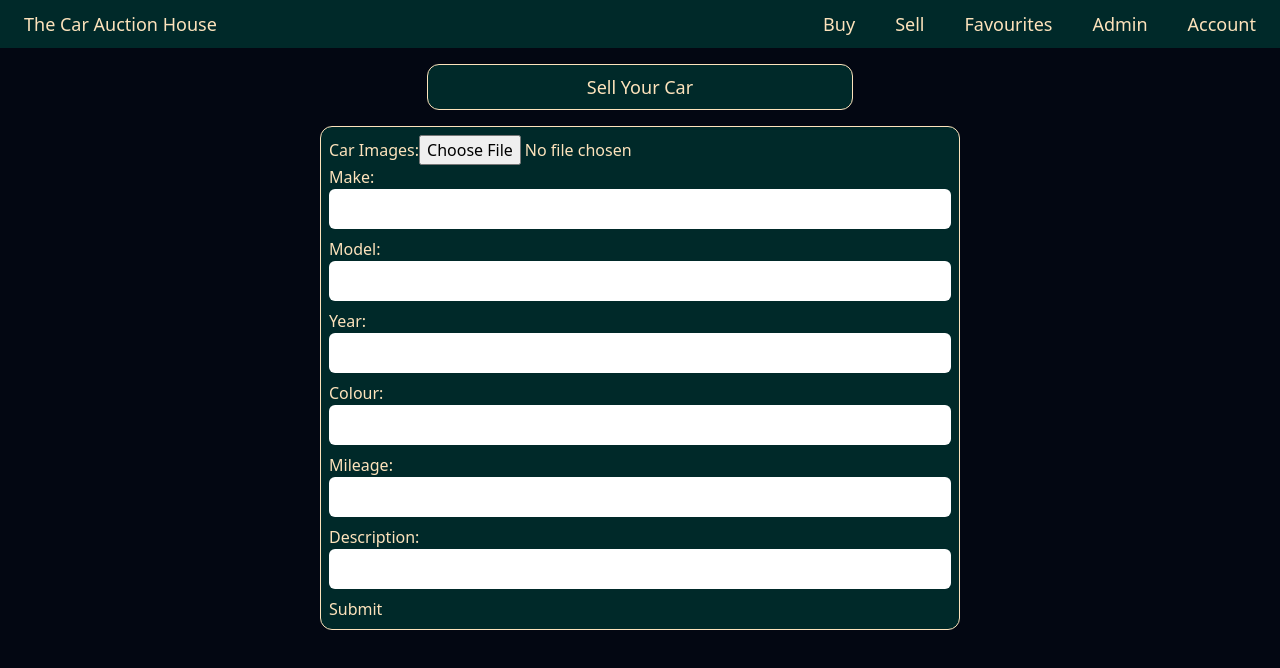
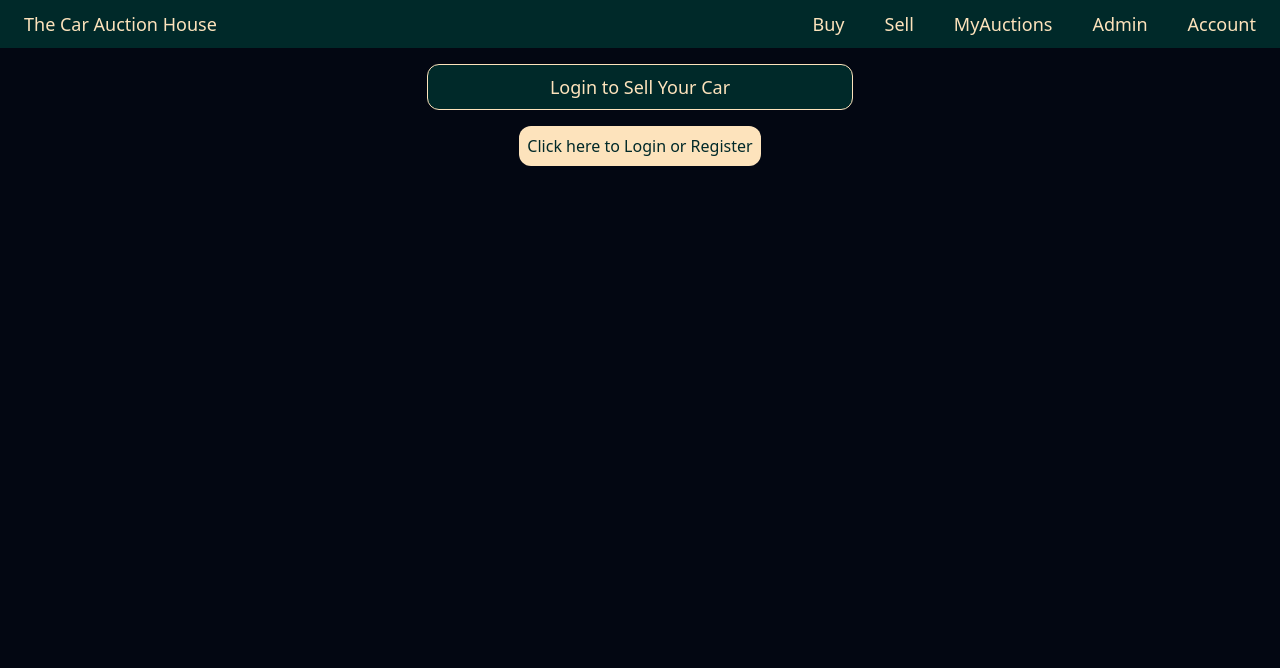
Before and after one commit to alexmair13/CarAuctionSite, a React (Vite) app: page /sellingPage in a window 1280 px wide. Shown: the top 668 px of the page. Built offline with nearby package versions, Linux system fonts and the light colour scheme.

Commit message:
Changes to the not logged in site display + other minor changes

```diff
--- a/src/App.jsx
+++ b/src/App.jsx
@@ -5,7 +5,7 @@ import { BrowserRouter, Routes, Route } from 'react-router-dom';
 import { LandingPage } from './pages/LandingPage';
 import { BuyingPage } from './pages/BuyingPage';
 import { SellingPage } from './pages/SellingPage';
-import { FavouritesPage } from './pages/FavouritesPage';
+import { MyAuctionsPage } from './pages/MyAuctionsPage';
 import { AdminPage } from './pages/AdminPage';
 import { FullCarDetailsPage } from './pages/FullCarDetailsPage';
 import { LoginPage } from './pages/LoginPage';
@@ -20,7 +20,7 @@ function App() {
           <Route index element={<LandingPage/>}/>
           <Route path="buyingPage" element={<BuyingPage/>}/>
           <Route path="sellingPage" element={<SellingPage/>}/>
-          <Route path="favouritesPage" element={<FavouritesPage/>}/>
+          <Route path="myAuctionsPage" element={<MyAuctionsPage/>}/>
           <Route path="adminPage" element={<AdminPage/>}/>
           <Route path="fullCarDetailsPage" element={<FullCarDetailsPage/>}/>
           <Route path="loginPage" element={<LoginPage/>}/>
--- a/src/components/HomePageCard.jsx
+++ b/src/components/HomePageCard.jsx
@@ -1,5 +1,5 @@
 const HomePageCard = ({text, image}) => {
-    const style = 'relative bg-racing-green m-2 rounded-xl p-2 max-w-72 flex flex-col items-center transition duration-700 ease-in-out hover:opacity-60 border border-tan';
+    const style = 'relative bg-racing-green m-2 rounded-xl p-2 sm:max-w-full md:max-w-72 flex flex-col items-center transition duration-700 ease-in-out hover:opacity-60 border border-tan';
 
     return (
         <div className={style}>
--- a/src/components/NavBar.jsx
+++ b/src/components/NavBar.jsx
@@ -21,7 +21,7 @@ const NavBar = () => {
         <Link to="/sellingPage">Sell </Link>
       </li>
       <li>
-        <Link to="/favouritesPage">Favourites </Link>
+        <Link to="/myAuctionsPage">MyAuctions </Link>
       </li>
       <li>
         <Link to="/adminPage">Admin </Link>
--- a/src/components/PopUp.jsx
+++ b/src/components/PopUp.jsx
@@ -3,8 +3,15 @@ import React from 'react'
 import axios from 'axios';
 import { useState } from 'react';
 import { useCookies } from 'react-cookie';
+import { useNavigate } from 'react-router-dom';
 
 const PopUp = ({ openPopUp, closePopUp, carID, highestBid}) => {
+  const navigate = useNavigate();
+
+  const handleRedirect = () => {
+    navigate('/loginPage');
+  };
+
     const [errorMessage, setErrorMessage] = useState('');
 
     const [cookies] = useCookies(['cookieName', 'cookieID']);
@@ -22,6 +29,10 @@ const PopUp = ({ openPopUp, closePopUp, carID, highestBid}) => {
     const formData = new FormData(e.target);
     const bid = formData.get('bid');
 
+    if (!username) {
+      console.log(username)
+      setErrorMessage('You must be logged in to place a bid, either log in or create a new account in the Account section');
+    } else {
     if (highestBid <= bid -100) {
 
     try {
@@ -39,12 +50,15 @@ const PopUp = ({ openPopUp, closePopUp, carID, highestBid}) => {
     setErrorMessage('The bid must be higher than the current bid value by at least £100');
   }
 }
+}
   if (openPopUp !== true) return null
 
 
 
   return (
-    <div id='ModelContainer' onClick={handlelosePopUp} className='fixed inset-0 bg-black flex justify-center items-center bg-opacity-20 backdrop-blur-sm'>
+    <>
+    {cookies.cookieName ? (
+      <div id='ModelContainer' onClick={handlelosePopUp} className='fixed inset-0 bg-black flex justify-center items-center bg-opacity-20 backdrop-blur-sm'>
       <div className='p-2 bg-racing-green w-10/12 md:w-1/2 lg:1/3 shadow-inner rounded-xl text-tan border border-tan'>
         <div className='w-full p-3'>
           <h2 className='text-center text-xl pb-4'>
@@ -65,6 +79,20 @@ const PopUp = ({ openPopUp, closePopUp, carID, highestBid}) => {
         </div>
       </div>
     </div>
+    ) : (
+      <div id='ModelContainer' onClick={handlelosePopUp} className='fixed inset-0 bg-black flex justify-center items-center bg-opacity-20 backdrop-blur-sm'>
+        <div className='p-2 bg-racing-green w-10/12 md:w-1/2 lg:1/3 shadow-inner rounded-xl text-tan border border-tan'>
+          <div className='w-full p-3'>
+            <h2 className='text-center text-xl pb-4'>
+                You must be logged in to place a bid
+            </h2>
+              <button onClick={handleRedirect} className="bg-tan text-racing-green rounded-xl p-2 transition duration-700 ease-in-out hover:opacity-60">Click here to Login or Register</button>
+          </div>
+        </div>
+      </div>
+    )
+    }
+    </>
   )
 }
 
--- a/src/components/ShortCarDetails.jsx
+++ b/src/components/ShortCarDetails.jsx
@@ -1,7 +1,7 @@
 import React, { useEffect, useState } from 'react';
 import Countdown from 'react-countdown';
 
-const ShortCarDetails = ({image, carMake, carModel, price, endTime, miles, location}) => {
+const ShortCarDetails = ({image, carMake, carModel, currentBid, endTime}) => {
     const style = 'relative bg-racing-green m-4 rounded-xl p-1 flex flex-col items-center transition duration-700 ease-in-out hover:opacity-70 border border-tan h-60 overflow-hidden';
 
     return (
@@ -11,7 +11,7 @@ const ShortCarDetails = ({image, carMake, carModel, price, endTime, miles, locat
                 {carMake} {carModel}
             </p>
             <p className="absolute bottom-2 bg-racing-green text-tan p-2 overflow-hidden rounded-xl border border-tan text-sm">
-                £{price} <Countdown date={endTime} />
+                £{currentBid} <Countdown date={endTime} />
             </p>
         </div>
     );
--- a/src/pages/BuyingPage.jsx
+++ b/src/pages/BuyingPage.jsx
@@ -36,7 +36,7 @@ export const BuyingPage = () => {
 
         return (
             <Link key={car.CarID} to={linkWithParams}>
-                <ShortCarDetails image={convertedCarImg} carMake={car.Make} carModel={car.Model} endTime={Date.now() + timeDiff}/>
+                <ShortCarDetails image={convertedCarImg} carMake={car.Make} carModel={car.Model} endTime={Date.now() + timeDiff} currentBid={car.WinningBid}/>
             </Link>
         )
     });
--- a/src/pages/FullCarDetailsPage.jsx
+++ b/src/pages/FullCarDetailsPage.jsx
@@ -94,9 +94,9 @@ const auctionTimer = singleAuctionDetails.map((auction, index) => {
             </p>
         </div>
         <div className='flex flex-col items-center pt-4'>
-            <div className='bg-racing-green rounded-xl p-1 border border-tan lg:h-2/3 md:w-3/4 sm:w-full sm:h-2/3 relative'>
+            <div className='bg-racing-green rounded-xl p-1 border border-tan lg:h-2/3 md:w-3/4 sm:w-full sm:h-2/3'>
                 <img className='content-fit' src={convertedCarPicutre} alt={`${carDetails.Make} ${carDetails.Model}`}></img>
-                <button class="absolute top-2 right-2 bg-racing-green text-tan p-2 rounded-xl m-2 border border-tan transition duration-700 ease-in-out hover:opacity-60">Favourite</button>
+                {/* <button class="absolute top-2 right-2 bg-racing-green text-tan p-2 rounded-xl m-2 border border-tan transition duration-700 ease-in-out hover:opacity-60">Favourite</button> */}
             </div>
         </div>
         <div className='flex flex-col items-center pt-4'>
--- a/src/pages/LandingPage.jsx
+++ b/src/pages/LandingPage.jsx
@@ -11,19 +11,19 @@ export const LandingPage = () => {
         <>
         <div className='flex justify-center pt-6'>
             <div className='flex justify-center p-4 text-xl bg-racing-green rounded-xl border border-tan w-1/2'>
-                <h2 className='text-tan'>Welcome {username} ID: {userID}</h2>
+                <h2 className='text-tan'>Welcome {username}</h2>
             </div>
         </div>
         <div className='flex justify-center pt-6 min-h-screen'>
-            <div className='grid lg:grid-cols-3 sm:grid-cols-1'>
+            <div className='grid md:grid-cols-3 sm:grid-cols-1'>
                 <Link to="/buyingPage">
                     <HomePageCard text="Buy" image="pictures/Enzo2.jpeg"></HomePageCard>
                 </Link>
                 <Link to="/sellingPage">
                     <HomePageCard text="Sell" image="pictures/Enzo2.jpeg"></HomePageCard>
                 </Link>
-                <Link to="/favouritesPage">
-                    <HomePageCard text="Favourites" image="pictures/Enzo2.jpeg"></HomePageCard>
+                <Link to="/myAuctions">
+                    <HomePageCard text="MyAuctions" image="pictures/Enzo2.jpeg"></HomePageCard>
                 </Link>
             </div>
             </div>
--- a/src/pages/FavouritesPage.jsx
+++ b/src/pages/MyAuctionsPage.jsx
@@ -2,12 +2,12 @@ import React from 'react';
 import ShortCarDetails from '../components/shortCarDetails';
 import { Link } from 'react-router-dom';
 
-export const FavouritesPage = () => {
+export const MyAuctionsPage = () => {
     return (
         <>
            <div className='flex flex-col items-center pt-4'>
                 <h1 className="flex flex-col items-center bg-racing-green text-tan p-2 overflow-hidden rounded-xl border border-tan text-lg w-1/3">
-                    Favourites
+                    My Auctions
                 </h1>
             </div>
             <div className='grid lg:grid-cols-3 md:grid-cols-2 sm:grid-cols-1 p-4'>
--- a/src/pages/SellingPage.jsx
+++ b/src/pages/SellingPage.jsx
@@ -1,7 +1,17 @@
 import React from 'react';
 import axios from 'axios';
+import { useCookies } from 'react-cookie';
+import { useNavigate } from 'react-router-dom';
 
 export const SellingPage = () => {
+    const [cookies] = useCookies(['cookieName', 'cookieID']);
+    const SellerID = cookies.cookieID;
+    const navigate = useNavigate();
+
+    const handleRedirect = () => {
+      navigate('/loginPage');
+  };
+
 
     const handleSubmit = async (e) => {
         e.preventDefault();
@@ -13,7 +23,7 @@ export const SellingPage = () => {
           const CarID = response.data.CarID;
           console.log("Car ID is", CarID);
 
-          await axios.post('http://localhost:22502/startAuction/' + CarID);
+          await axios.post('http://localhost:22502/startAuction/' + CarID + "/" + SellerID);
           console.log('Car submitted successfully');
           alert("You have successfully listed your car!");
           document.getElementById("sellCarForm").reset();
@@ -24,7 +34,8 @@ export const SellingPage = () => {
 
     return (
         <>
-        <div className='flex flex-col items-center pt-4'>
+         {cookies.cookieName ? (
+         <div className='flex flex-col items-center pt-4'>
             <h1 className="flex flex-col items-center bg-racing-green text-tan p-2 overflow-hidden rounded-xl border border-tan text-lg w-1/3">
                 Sell Your Car
             </h1>
@@ -47,6 +58,16 @@ export const SellingPage = () => {
                 <button type="submit">Submit</button>
             </form>
         </div>
+        ) : (
+          <div className='flex flex-col items-center pt-4'>
+            <h1 className="flex flex-col items-center bg-racing-green text-tan p-2 overflow-hidden rounded-xl border border-tan text-lg w-1/3 mb-4">
+                Login to Sell Your Car
+            </h1>
+               <button onClick={handleRedirect} className="bg-tan text-racing-green rounded-xl p-2 transition duration-700 ease-in-out hover:opacity-60">Click here to Login or Register</button>
+          </div>
+        )
+        }
+
 
         </>
     );
```
Also changed, not shown: 1 other file (tests, documents, lock files or other folders).
